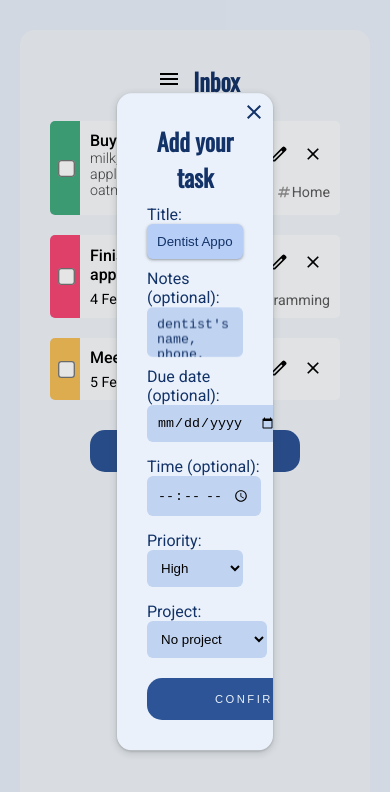
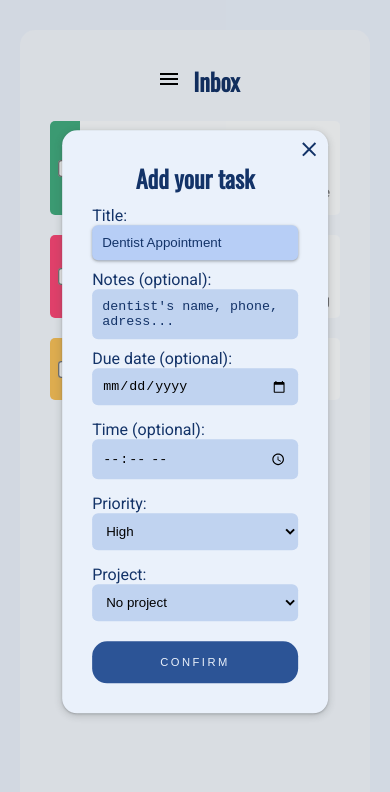
Before and after one commit to citronoiseau/todo-odin, a website built with webpack: page src/index.html in a window 390 px wide. Both pictures are taken after a click on the button "ADD TASK". Built offline with nearby package versions, Linux system fonts and the light colour scheme.

Commit message:
fixed mobile dialog display

```diff
--- a/src/style.css
+++ b/src/style.css
@@ -119,7 +119,6 @@ input[type="submit"] {
   border-radius: 15px;
   box-shadow: rgba(60, 64, 67, 0.3) 0px 1px 2px 0px,
     rgba(60, 64, 67, 0.15) 0px 2px 6px 2px;
-  width: 40%;
   background-color: #eaf1fb;
 }
 form {
@@ -370,4 +369,7 @@ input[type="checkbox"]:checked {
   #main .addTaskBtn {
     display: block;
   }
+  .secondaryInfoDialog {
+    flex-direction: column;
+  }
 }
--- a/src/taskHandler/createTask.js
+++ b/src/taskHandler/createTask.js
@@ -54,7 +54,7 @@ export function deleteProjectTask(projectName) {
 }
 
 const storedTasks = localStorage.getItem("tasks");
-export let tasks = storedTasks
+export const tasks = storedTasks
   ? JSON.parse(storedTasks).map(Task.fromObject)
   : [];
 
```
